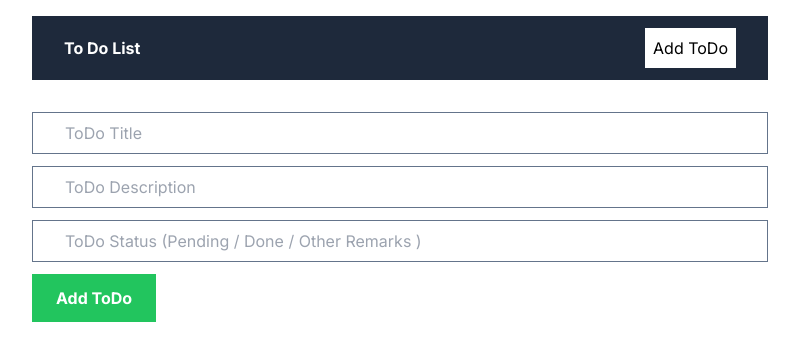
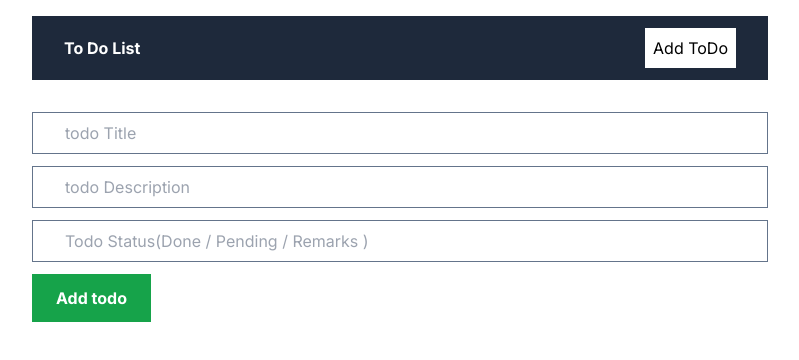
Before and after one commit to amarsrivastava68/Next-Mongo-ToDoList, a Next.js app: page /addTodo in a window 1280 px wide. Shown: the top 360 px of the page, without its empty margins (240-1039 px from the left). Built offline with nearby package versions, Linux system fonts and the light colour scheme.

Commit message:
Adding Todos to the database through Add Todo Form

```diff
--- a/app/addTodo/page.jsx
+++ b/app/addTodo/page.jsx
@@ -1,33 +1,73 @@
-import { React } from "react";
+"use client";
 
-const AddTodo = () => {
-  const handleStatusChange = (e) => {
-    setStatus(e.target.value);
+import { useState } from "react";
+import { useRouter } from "next/navigation";
+
+export default function AddTodo() {
+  const [title, setTitle] = useState("");
+  const [description, setDescription] = useState("");
+  const [status, setstatus] = useState("");
+
+  const router = useRouter();
+
+  const handleSubmit = async (e) => {
+    e.preventDefault();
+
+    if (!title || !description || !status) {
+      alert("All fields are required !");
+      return;
+    }
+
+    try {
+      const res = await fetch("http://localhost:3000/api/todos", {
+        method: "POST",
+        headers: {
+          "Content-type": "application/json",
+        },
+        body: JSON.stringify({ title, description , status }),
+      });
+
+      if (res.ok) {
+        router.push("/");
+      } else {
+        throw new Error("Failed to create a todo");
+      }
+    } catch (error) {
+      console.log(error);
+    }
   };
+
   return (
-    <form className="flex flex-col gap-3">
+    <form onSubmit={handleSubmit} className="flex flex-col gap-3">
       <input
+        onChange={(e) => setTitle(e.target.value)}
+        value={title}
+        className="border border-slate-500 px-8 py-2"
         type="text"
-        placeholder="ToDo Title"
-        className="border border-slate-500 px-8 py-2"
+        placeholder="todo Title"
       />
 
       <input
+        onChange={(e) => setDescription(e.target.value)}
+        value={description}
+        className="border border-slate-500 px-8 py-2"
         type="text"
-        placeholder="ToDo Description"
-        className="border border-slate-500 px-8 py-2"
-      />
-      <input
-        type="text"
-        placeholder="ToDo Status (Pending / Done / Other Remarks ) "
-        className="border border-slate-500 px-8 py-2"
+        placeholder="todo Description"
       />
 
-      <button className="bg-green-500 font-bold  text-white py-3 px-6 w-fit">
-        Add ToDo{" "}
+      <input
+        onChange={(e) => setstatus(e.target.value)}
+        value={status}
+        className="border border-slate-500 px-8 py-2"
+        type="text"
+        placeholder="Todo Status(Done / Pending / Remarks )"
+      />
+      <button
+        type="submit"
+        className="bg-green-600 font-bold text-white py-3 px-6 w-fit"
+      >
+        Add todo
       </button>
     </form>
   );
-};
-
-export default AddTodo;
+}
--- /dev/null
+++ b/app/api/todos/[id]/route.js
@@ -0,0 +1,24 @@
+import connect from "@/libs/mongodb";
+import Todo from "@/models/todos";
+import { NextResponse } from "next/server";
+import { useRouter } from "next/router";
+export async function PUT(request, { params }) {
+
+  const { id } = params;
+  const {
+    newTitle: title,
+    newDescription: description,
+    newStatus: status,
+  } = await request.json();
+
+  await connect();
+  await Todo.findByIdAndUpdate(id , { title, description, status });
+  return NextResponse.json({ message: "todo is updated " }, { status: 200 });
+}
+
+export async function GET(request, { params }) {
+  const { id } = params;
+  await connect();
+  const todo = await Todo.findOne({ _id: id });
+  return NextResponse.json({ todo }, { status: 200 });
+}
--- a/app/api/todos/route.js
+++ b/app/api/todos/route.js
@@ -1,25 +1,23 @@
-import TopicsList from "@/components/TopicsList";
 import connect from "@/libs/mongodb";
-import Todo from "@/models/topics";
-import { GET } from "mongoose";
+import Todo from "@/models/todos";
 import { NextResponse } from "next/server";
 
 export async function POST(request) {
-  const { title, description, status } = await request.json();
+  const { title, description , status } = await request.json();
   await connect();
-  await Todo.create({ title, description, status });
-  return NextResponse.json({ message: "Todo Is Created " }, { status: "201" });
+  await Todo.create({ title, description , status });
+  return NextResponse.json({ message: "Todo Created" }, { status: 201 });
 }
 
 export async function GET() {
   await connect();
-  const todos = await Todo.find();
-  return NextResponse.json({ todos });
+  const Todos = await Todo.find();
+  return NextResponse.json({ Todos });
 }
 
 export async function DELETE(request) {
   const id = request.nextUrl.searchParams.get("id");
   await connect();
   await Todo.findByIdAndDelete(id);
-  return NextResponse.json({ message: "todo is deleted" }, { status: 200 });
+  return NextResponse.json({ message: "Todo deleted" }, { status: 200 });
 }
--- a/app/page.jsx
+++ b/app/page.jsx
@@ -4,9 +4,7 @@ import TopicsList from "@/components/TopicsList";
 export default function Home() {
   return <>
   <TopicsList/>
-  <TopicsList/>
-  <TopicsList/>
-  <TopicsList/>
+
   </>
 
 }
--- a/components/TopicsList.jsx
+++ b/components/TopicsList.jsx
@@ -3,27 +3,44 @@ import RemoveBtn from "./RemoveBtn";
 import { HiPencilAlt } from "react-icons/hi";
 import Link from "next/link";
 
-const TopicsList = () => {
+const getTodos = async () => {
+  try {
+    const res = await fetch("http://localhost:3000/api/todos", {
+      cache: "no-store",
+    });
+
+    if (!res.ok) {
+      throw new Error("failed to fetch todos ");
+    }
+
+    return  res.json();
+  } catch (error) {
+    console.log("error loading todos ", error);
+  }
+};
+export default async function TopicsList() {
+  const { Todos : todos } = await getTodos();
+
   return (
     <>
+      {todos.map((todo) => (
         <div className="p-3 border border-slate-300  my-3  flex justify-between gap-5 items-start">
           <div>
-          <h2 className="font-bold text-2xl">Todo Title</h2>
-          <h2>Todo Description</h2>
+            <h2 className="font-bold text-2xl">{todo.title}</h2>
+            <h2>{todo.description}</h2>
           </div>
           <div className="flex gap-2">
             <RemoveBtn />
-          <Link href={"./editTodo/123"}>
+            <Link href={`./editTodo/${todo._id}`}>
               <HiPencilAlt size={24} />
             </Link>
           </div>
           <div>
             <h3 className="font-bold red mx-6">Status</h3>
-         <p>To Do Status </p>
+            <p>{todo.status} </p>
           </div>
         </div>
+      ))}
     </>
   );
-};
-
-export default TopicsList;
+}
--- a/libs/mongodb.js
+++ b/libs/mongodb.js
@@ -2,7 +2,7 @@ import mongoose from "mongoose";
 
 const connect = async () => {
   try {
-   await mongoose.connect(process.env.mongodburi);
+   await mongoose.connect(process.env.MONGODB_URI);
     console.log("its connected ");
   } catch (error) {
     console.log(error);
--- /dev/null
+++ b/models/todos.js
@@ -0,0 +1,16 @@
+import mongoose, { Schema } from "mongoose";
+
+const todoSchema = new Schema(
+  {
+    title: String,
+    description: String,
+    status : String
+  },
+  {
+    timestamps: true,
+  }
+);
+
+const Todo = mongoose.models.Todo || mongoose.model("Todo", todoSchema);
+
+export default Todo;
```
Also changed, not shown: models/topics.js (deleted, +0 -18 lines), 1 other file (tests, documents, lock files or other folders). Lines whose indentation alone changed are shown as unchanged.
